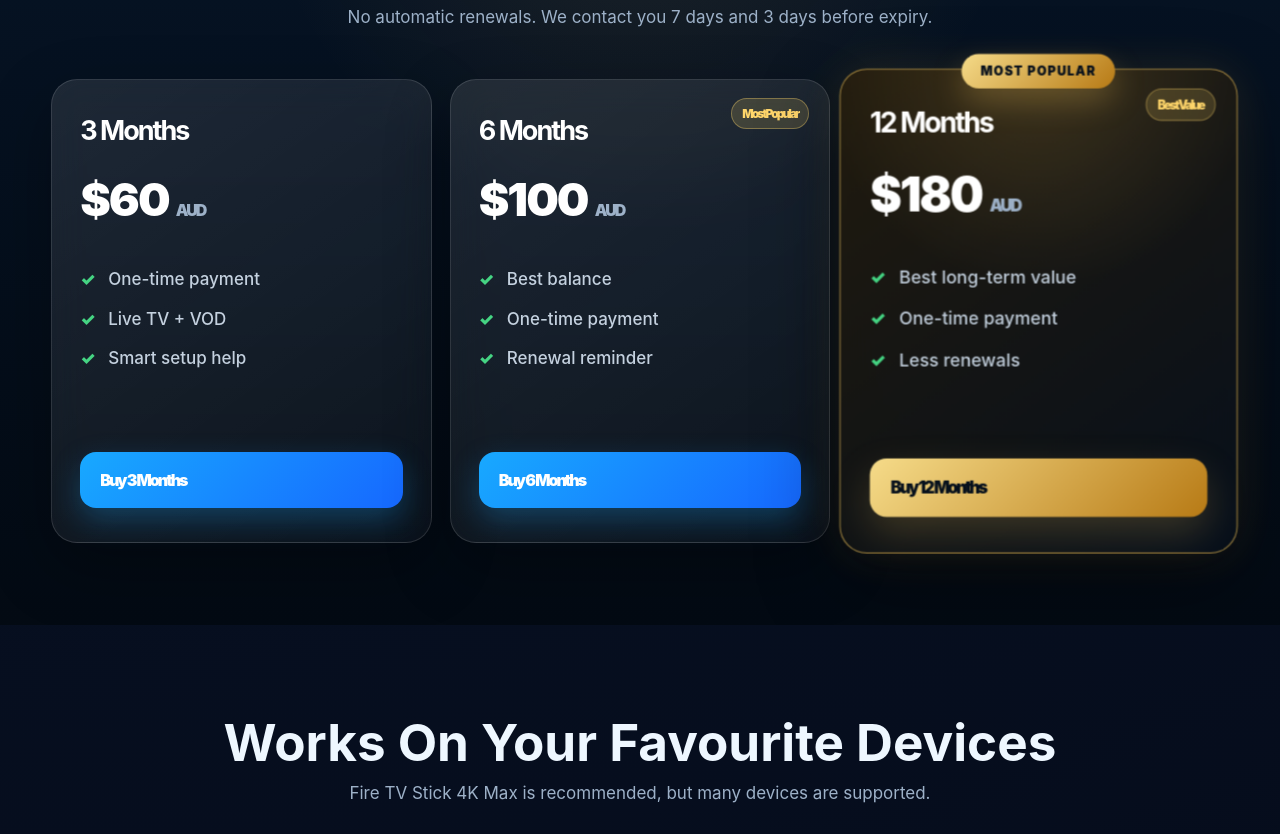
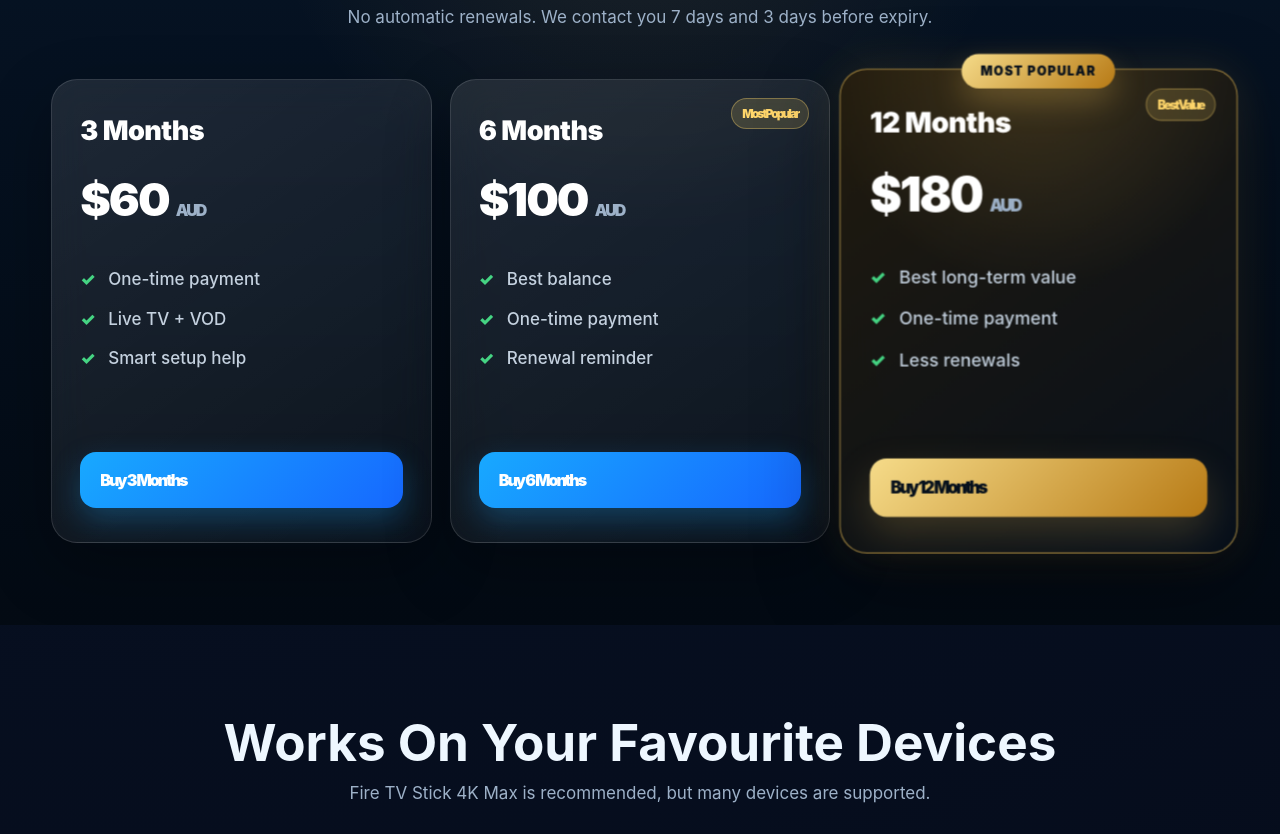
Before and after one commit to franky2421/StreamlyTVwebsiteai, a website: page index.html in a window 1280 px wide. Shown: the part 2157-2991 px from the top of the page. Drawn offline with Linux system fonts and the light colour scheme.

Commit message:
Sharpen pricing headings

```diff
--- a/index.html
+++ b/index.html
@@ -303,8 +303,13 @@
     }
 
     .price h3 {
-      font-size: 27px
-    }
+    font-size: 27px;
+    font-weight: 900;
+    color: #ffffff;
+    letter-spacing: -0.5px;
+    text-rendering: geometricPrecision;
+    -webkit-font-smoothing: antialiased;
+}
 
     .amount {
       font-size: 46px;
```
